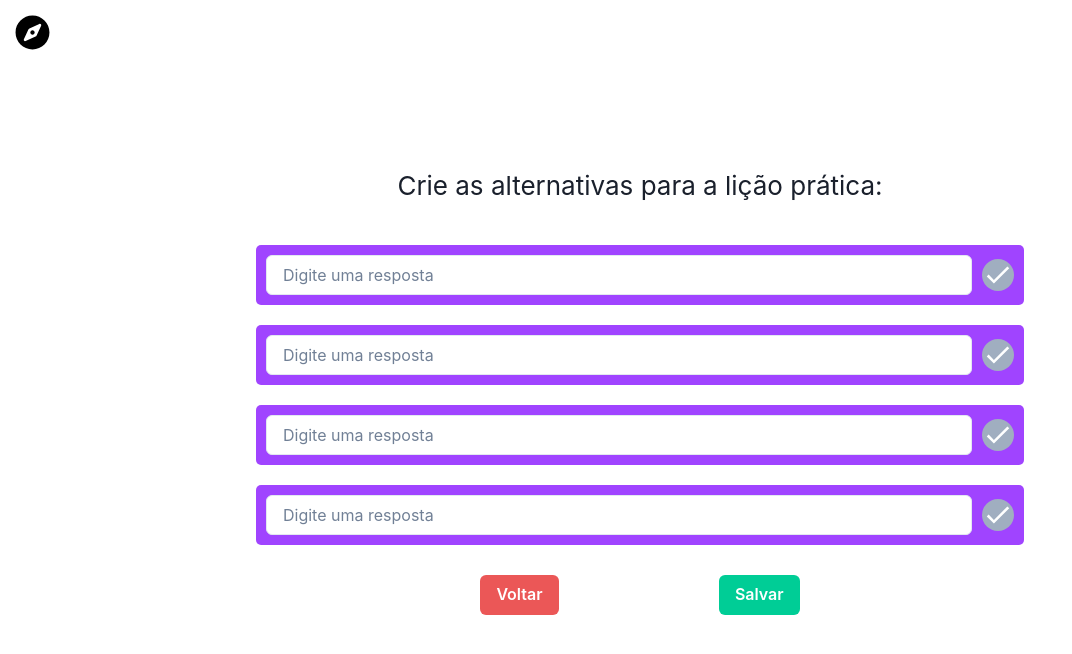
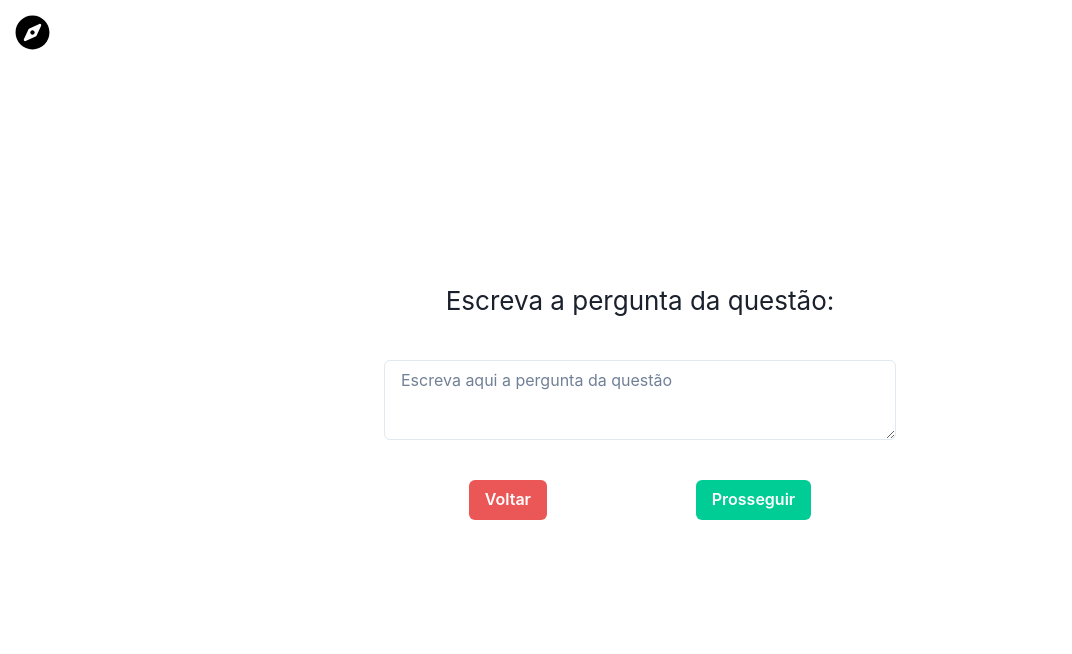
Before and after one commit to paulosrlj/Caelestia-frontend, a React (Create React App) app: page / in a window 1280 px wide. Shown: the top 654 px of the page, without its empty margins (0-1072 px from the left). Built offline with nearby package versions, Linux system fonts and the light colour scheme.

Commit message:
feat: add QuestionDescription page

```diff
--- a/src/App.jsx
+++ b/src/App.jsx
@@ -3,7 +3,7 @@ import './App.css';
 
 import { ChakraProvider } from '@chakra-ui/react';
 import { theme } from './config/chakra-ui-config';
-import CreateModule from './pages/CreateModule/ChoiceQuestion/ChoiceQuestion';
+import CreateModule from './pages/CreateModule/QuestionDescription';
 // import MenuModal from './layout/MenuModal';
 // import Achievements from './pages/Achievements';
 import SelectModule from './pages/SelectModule';
--- /dev/null
+++ b/src/pages/CreateModule/QuestionDescription.jsx
@@ -0,0 +1,51 @@
+import {
+  Flex, Text, Button, Textarea,
+} from '@chakra-ui/react';
+import { useState } from 'react';
+import AppWrapper from '../../wrapper/AppWrapper';
+
+function QuestionDescription() {
+  const [, setQuestion] = useState('');
+
+  return (
+    <Flex
+      flexDir="column"
+      alignItems="center"
+      justifyContent="center"
+      h="100vh"
+      w="100vw"
+    >
+      <Text my="20px" fontSize="26px">Escreva a pergunta da questão:</Text>
+
+      <Flex flexDir="column" w="40%" my="20px">
+        <Textarea
+          isRequired
+          w="100%"
+          placeholder="Escreva aqui a pergunta da questão"
+          onChange={setQuestion}
+        />
+      </Flex>
+
+      <Flex w="50%" justifyContent="space-evenly">
+        <Button
+          color="white"
+          backgroundColor="main_red.100"
+          _hover={{ backgroundColor: 'main_red.darker_red' }}
+          my="20px"
+        >
+          Voltar
+        </Button>
+        <Button
+          color="white"
+          backgroundColor="pure_green.100"
+          _hover={{ backgroundColor: 'pure_green.200' }}
+          my="20px"
+        >
+          Prosseguir
+        </Button>
+      </Flex>
+    </Flex>
+  );
+}
+
+export default AppWrapper(QuestionDescription);
```
